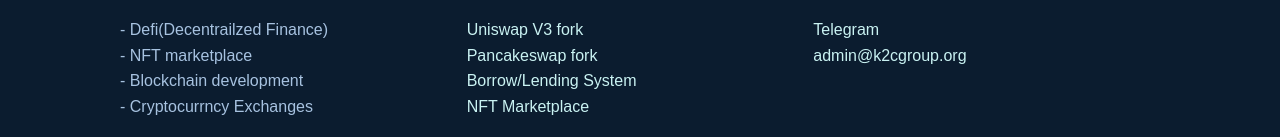
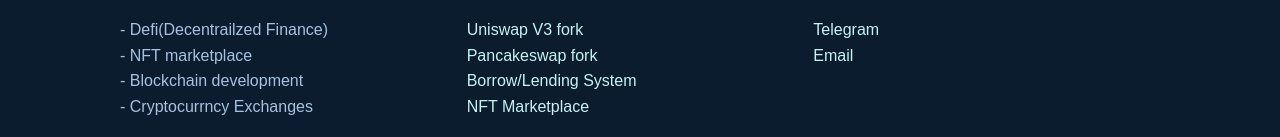
Before and after one commit to k2cgroup/k2cgroup.github.io, a plain HTML site: page index.html in a window 1280 px wide. Shown: the part 531-668 px from the top of the page. Drawn offline with nearby package versions, Linux system fonts and the light colour scheme; a script that the page names is missing.

Commit message:
update email

```diff
--- a/index.html
+++ b/index.html
@@ -73,7 +73,7 @@
                 <a href="https://t.me/k2cgroup">Telegram</a>
               </li>
               <li>
-                <a href="https://www.linkedin.com/in/k2cgroup-admin-658477223/">admin@k2cgroup.org</a>
+                <a href="mailto:admin@k2cgroup.org">Email</a>
               </li>
             </ul>
           </div>
```
